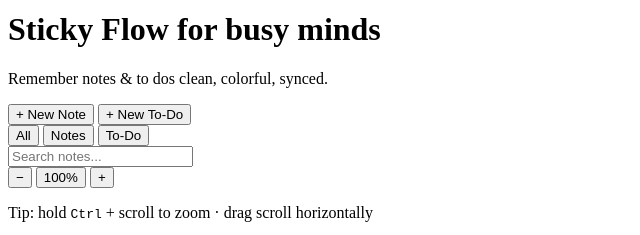
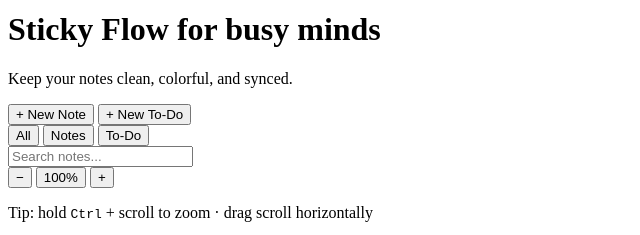
Before and after one commit to slamsmart/StickyFlow, a website with bundled scripts: page index.html in a window 1280 px wide. Shown: the part 176-411 px from the top of the page, 0-640 px from the left. Built offline with nearby package versions, Linux system fonts and the light colour scheme.

Commit message:
Update tagline

```diff
--- a/index.html
+++ b/index.html
@@ -45,7 +45,7 @@
         <span class="g-purple">Flow</span>
         <span class="sub">for busy minds</span>
       </h1>
-      <p class="tagline">Remember notes &amp; to dos clean, colorful, synced.</p>
+      <p class="tagline">Keep your notes clean, colorful, and synced.</p>
 
       <div class="toolbar">
         <button id="addNoteBtn" class="btn primary">+ New Note</button>
```
